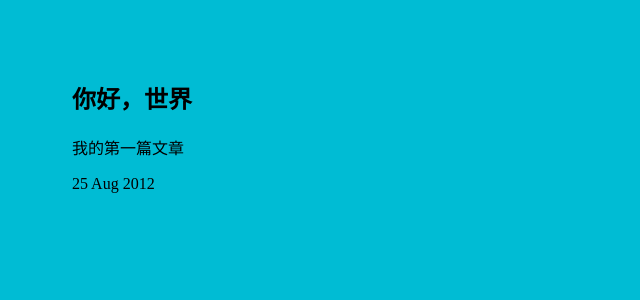
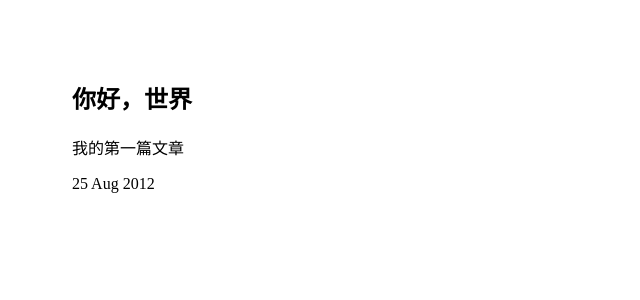
Before and after one commit to jaeger23/blog, a Jekyll site: the page built from _posts/2012-08-25-hello-world.md, in a window 1280 px wide. Shown: the top 300 px of the page, without its empty margins (0-640 px from the left). Built offline with Jekyll 4.4.1, drawn with Linux system fonts in a browser that asks for light colours.

Commit message:
change default style

```diff
--- a/_layouts/default.html
+++ b/_layouts/default.html
@@ -3,11 +3,10 @@
 　　<head>
 	<style type="text/css">
 	body{
-		background: #00bcd4;
+		background: white;
 		margin-left: 72px;
 		margin-right: 72px;
 		margin-top: 36px;
-
 	}
 	</style>
 	　　　　<meta http-equiv="content-type" content="text/html; charset=utf-8" />
```
